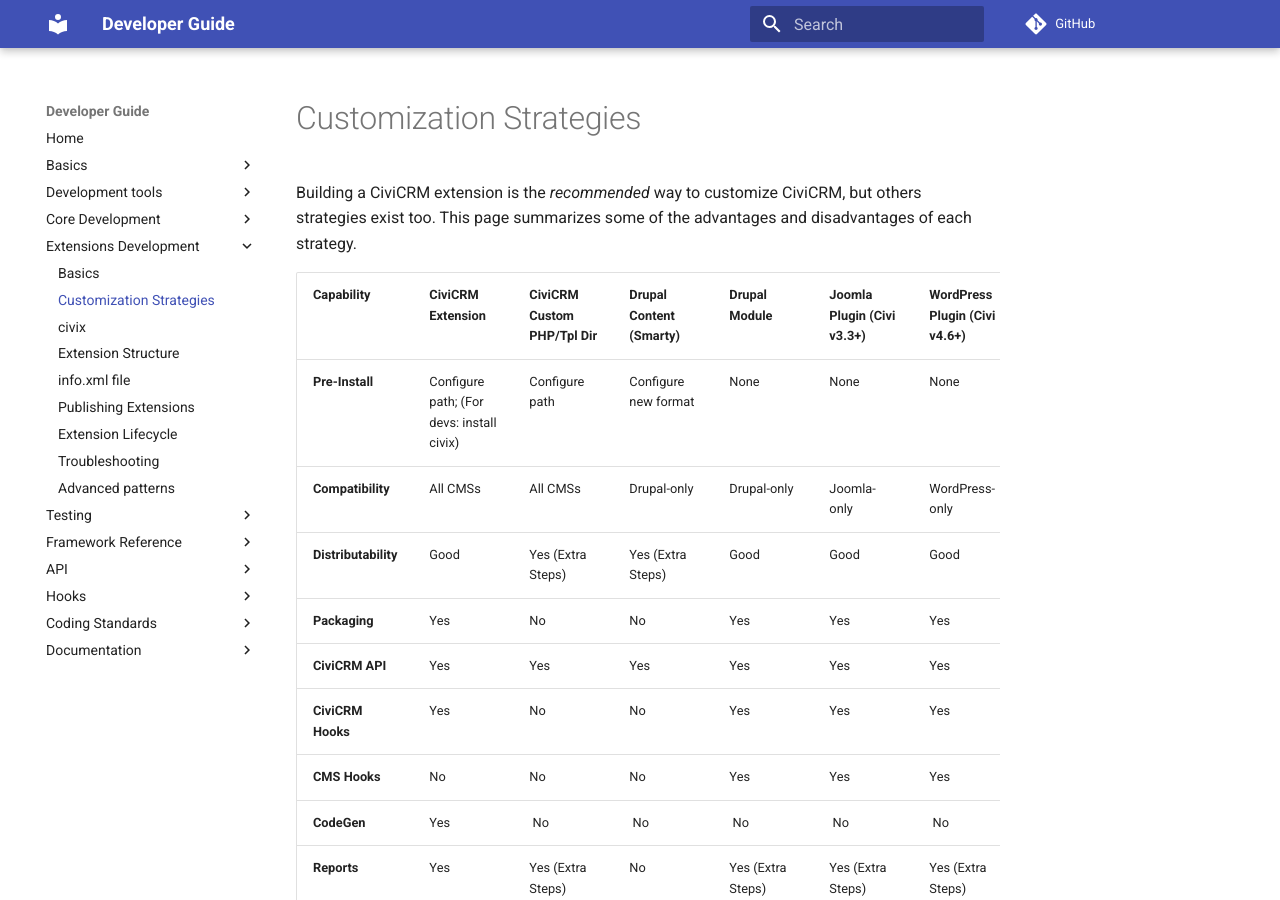
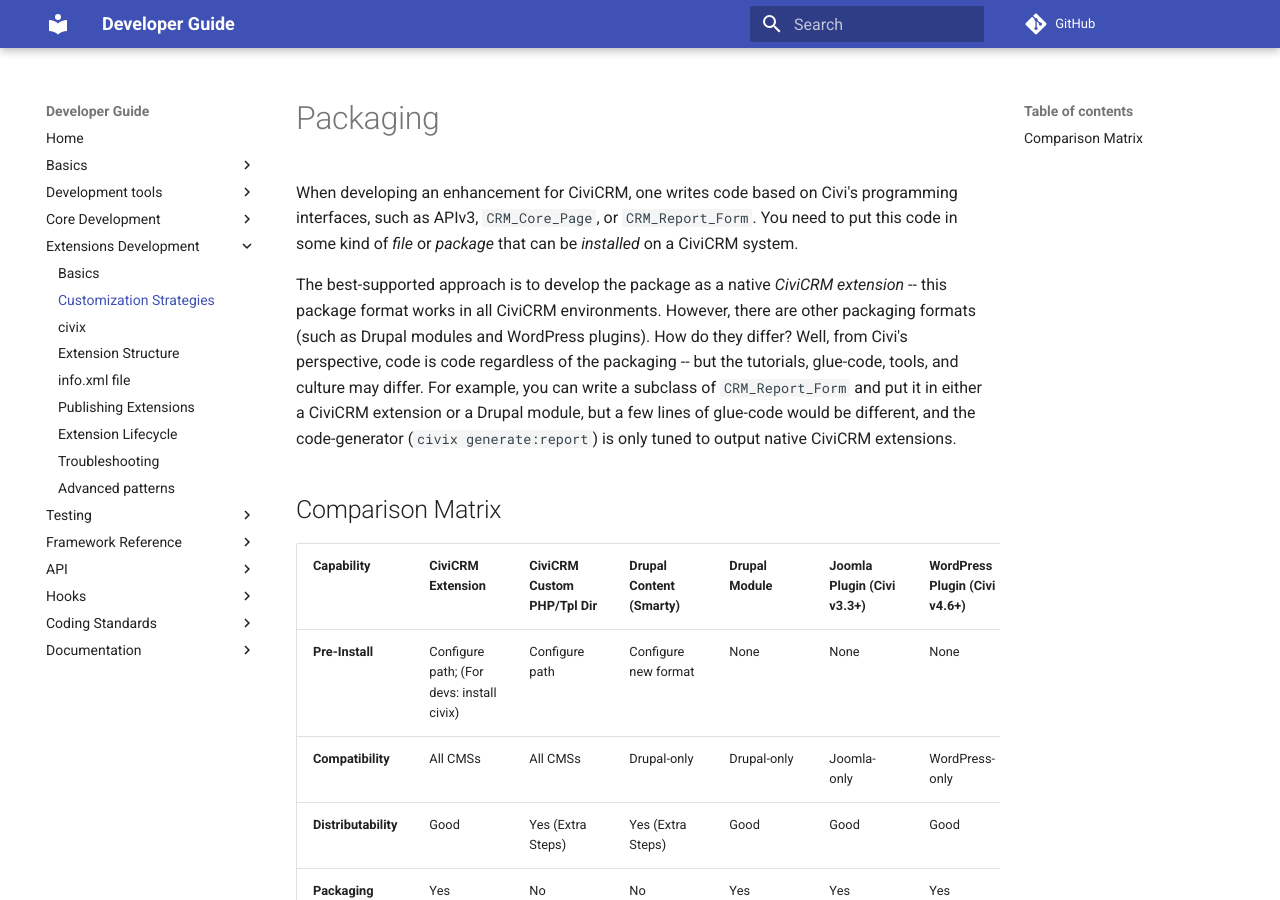
Before and after one commit to civicrm/civicrm-dev-docs, an MkDocs documentation site: the page built from docs/extensions/customization-strategies.md, in a window 1280 px wide and 900 px high. Built offline with MkDocs 1.6.1 and Material for MkDocs 9.7.7, drawn with Linux system fonts in a browser that asks for light colours; comment, search, counter and statistics services are not loaded; old or Windows-style settings are respelled for this version of MkDocs.

Commit message:
Update customization-strategies.md

```diff
--- a/docs/extensions/customization-strategies.md
+++ b/docs/extensions/customization-strategies.md
@@ -1,6 +1,10 @@
-# Customization Strategies
+# Packaging
 
-Building a CiviCRM extension is the *recommended* way to customize CiviCRM, but others strategies exist too. This page summarizes some of the advantages and disadvantages of each strategy.
+When developing an enhancement for CiviCRM, one writes code based on Civi's programming interfaces, such as APIv3, `CRM_Core_Page`, or `CRM_Report_Form`. You need to put this code in some kind of *file* or *package* that can be *installed* on a CiviCRM system.
+
+The best-supported approach is to develop the package as a native *CiviCRM extension* -- this package format works in all CiviCRM environments. However, there are other packaging formats (such as Drupal modules and WordPress plugins). How do they differ? Well, from Civi's perspective, code is code regardless of the packaging -- but the tutorials, glue-code, tools, and culture may differ. For example, you can write a subclass of `CRM_Report_Form` and put it in either a CiviCRM extension or a Drupal module, but a few lines of glue-code would be different, and the code-generator (`civix generate:report`) is only tuned to output native CiviCRM extensions.
+
+## Comparison Matrix
 
 | Capability | CiviCRM Extension | CiviCRM Custom PHP/Tpl Dir | Drupal Content (Smarty) | Drupal Module | Joomla Plugin (Civi v3.3+) | WordPress Plugin (Civi v4.6+) |
 | --- | --- | --- | --- | --- | --- | --- |
```
